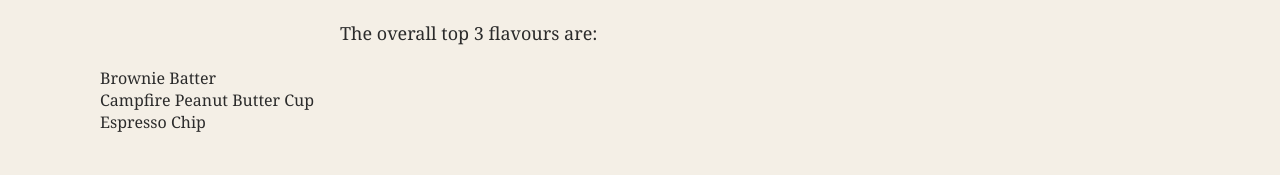
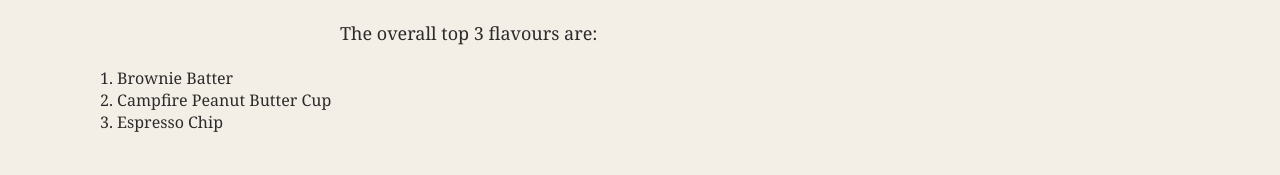
Before and after one commit to katenazar/bmis235-html-3, a plain HTML site: page overall favourites.html in a window 1280 px wide. Shown: the part 249-424 px from the top of the page. Drawn offline with Linux system fonts and the light colour scheme.

Commit message:
Update list items to include numbering for flavours

```diff
--- a/overall favourites.html
+++ b/overall favourites.html
@@ -31,9 +31,9 @@
 <p>We took into account every persons ranking and found an overall top 3 most popular flavours.</p>
 <p>The overall top 3 flavours are:</p>
   <ul>
-    <ol>Brownie Batter</ol>
-    <ol>Campfire Peanut Butter Cup</ol>
-    <ol>Espresso Chip</ol>
+    <ol>1. Brownie Batter</ol>
+    <ol>2. Campfire Peanut Butter Cup</ol>
+    <ol>3. Espresso Chip</ol>
   </ul>
 
 <!-- Footer: fill in your name -->
```
